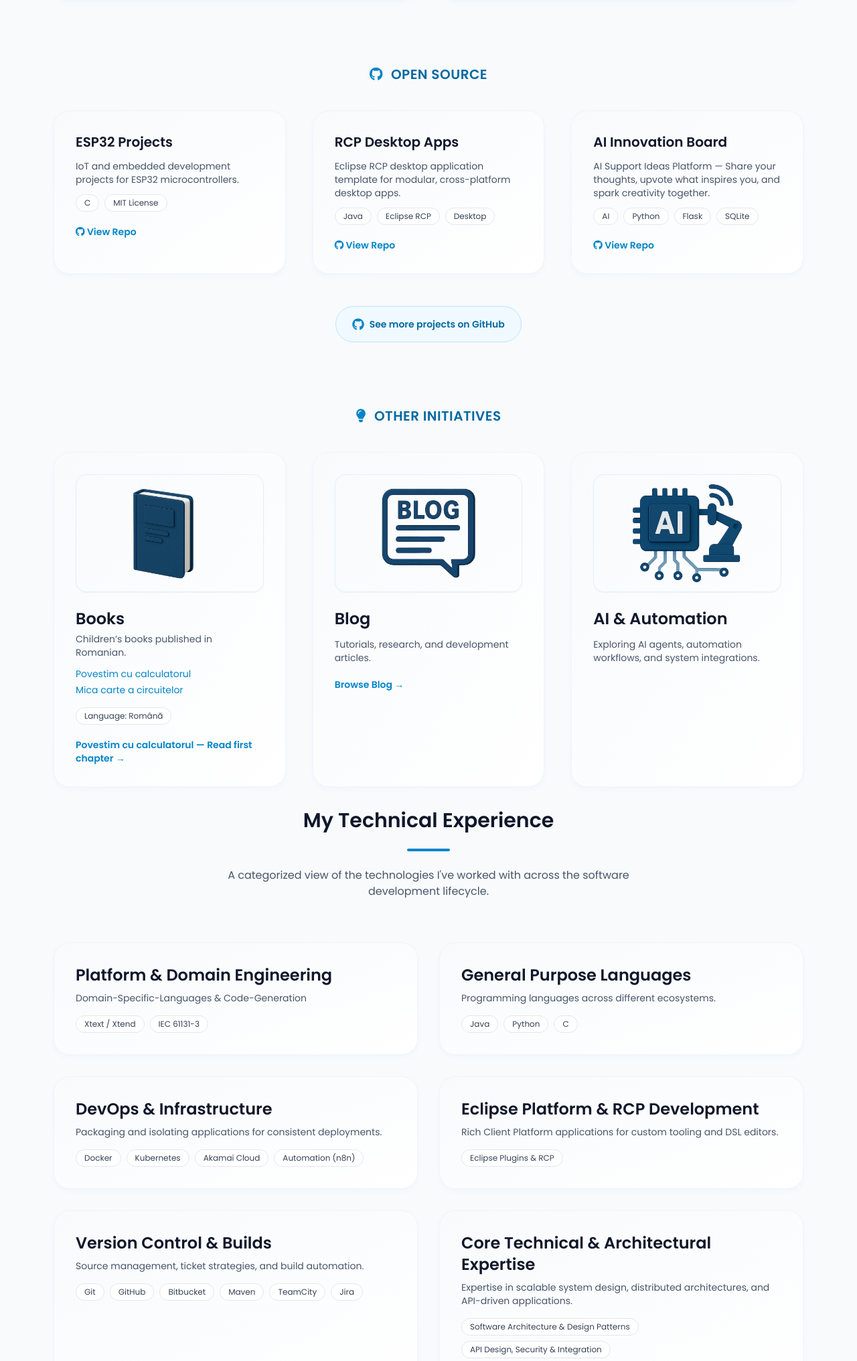
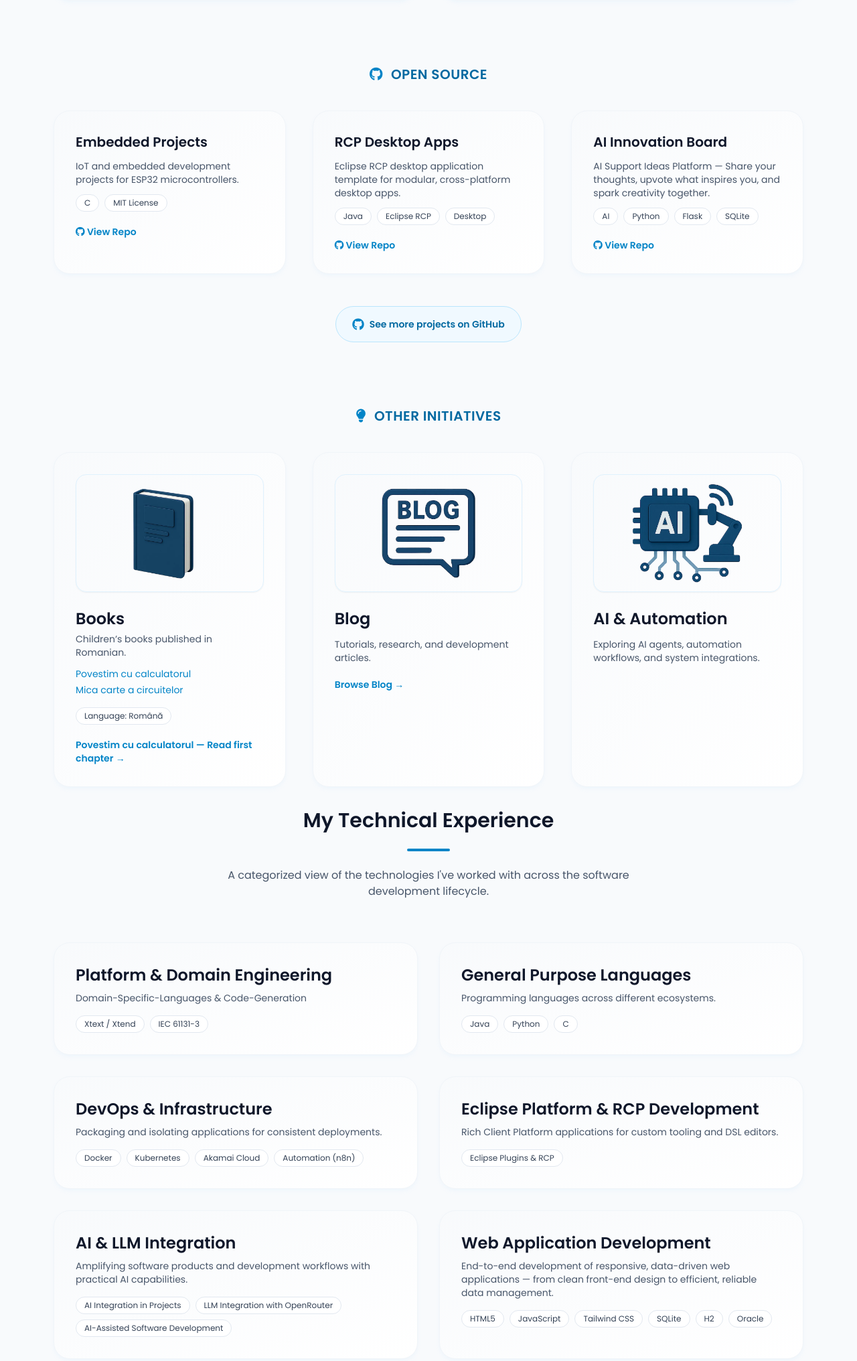
Before and after one commit to botacatalin/Portfolio_CV, a Flask app: page / in a window 1280 px wide. Shown: the part 2264-4296 px from the top of the page at 67% size. Run offline with Flask 3, Linux system fonts and the light colour scheme; some libraries are stand-ins or nearby versions.

Commit message:
Refactor

```diff
--- a/templates/_projects.html
+++ b/templates/_projects.html
@@ -109,7 +109,7 @@
       <div class="grid gap-8 lg:gap-10 lg:grid-cols-3">
         <!-- Each personal repo -->
         {% for project in [
-          {'title': 'ESP32 Projects', 'desc': 'IoT and embedded development projects for ESP32 microcontrollers.', 'tags': ['C', 'MIT License'], 'url': 'https://github.com/botacatalin/ESP32'},
+          {'title': 'Embedded Projects', 'desc': 'IoT and embedded development projects for ESP32 microcontrollers.', 'tags': ['C', 'MIT License'], 'url': 'https://github.com/botacatalin/ESP32'},
           {'title': 'RCP Desktop Apps', 'desc': 'Eclipse RCP desktop application template for modular, cross-platform desktop apps.', 'tags': ['Java', 'Eclipse RCP', 'Desktop'], 'url': 'https://github.com/nodes-ro/nodes-rcp-desktop'},
           {'title': 'AI Innovation Board', 'desc': 'AI Support Ideas Platform — Share your thoughts, upvote what inspires you, and spark creativity together. ', 'tags': ['AI', 'Python', 'Flask', 'SQLite'], 'url': 'https://github.com/nodes-ro/Ideas'},
 
--- a/templates/_skills.html
+++ b/templates/_skills.html
@@ -90,6 +90,40 @@
                 </div>
             </div>
 
+            <!-- AI & LLM Integration -->
+            <div
+                    class="rounded-3xl border border-slate-100 bg-gradient-to-br from-slate-50 to-white p-8 shadow-md shadow-sky-100/30 transition hover:shadow-lg hover:shadow-sky-100/40"
+            >
+                <h3 class="category-title text-2xl font-semibold text-slate-900">AI &amp; LLM Integration</h3>
+                <p class="mt-2 text-sm text-slate-600">
+                    Amplifying software products and development workflows with practical AI capabilities.
+                </p>
+                <div class="mt-4 flex flex-wrap gap-2 text-xs text-slate-700">
+                    <span class="rounded-full border border-slate-200 bg-white px-3 py-1">AI Integration in Projects</span>
+                    <span class="rounded-full border border-slate-200 bg-white px-3 py-1">LLM Integration with OpenRouter</span>
+                    <span class="rounded-full border border-slate-200 bg-white px-3 py-1">AI-Assisted Software Development</span>
+                </div>
+            </div>
+
+            <!-- Web Application Development -->
+            <div
+                    class="rounded-3xl border border-slate-100 bg-gradient-to-br from-slate-50 to-white p-8 shadow-md shadow-sky-100/30 transition hover:shadow-lg hover:shadow-sky-100/40"
+            >
+                <h3 class="category-title text-2xl font-semibold text-slate-900">Web Application Development</h3>
+                <p class="mt-2 text-sm text-slate-600">
+                    End-to-end development of responsive, data-driven web applications — from clean front-end design to
+                    efficient, reliable data management.
+                </p>
+                <div class="mt-4 flex flex-wrap gap-2 text-xs text-slate-700">
+                    <span class="rounded-full border border-slate-200 bg-white px-3 py-1">HTML5</span>
+                    <span class="rounded-full border border-slate-200 bg-white px-3 py-1">JavaScript</span>
+                    <span class="rounded-full border border-slate-200 bg-white px-3 py-1">Tailwind CSS</span>
+                    <span class="rounded-full border border-slate-200 bg-white px-3 py-1">SQLite</span>
+                    <span class="rounded-full border border-slate-200 bg-white px-3 py-1">H2</span>
+                    <span class="rounded-full border border-slate-200 bg-white px-3 py-1">Oracle</span>
+                </div>
+            </div>
+
             <!-- Row 3 -->
             <!-- Version Control & Builds -->
             <div
@@ -128,25 +162,6 @@
                 </div>
             </div>
 
-            <!-- Web Application Development -->
-            <div
-                    class="rounded-3xl border border-slate-100 bg-gradient-to-br from-slate-50 to-white p-8 shadow-md shadow-sky-100/30 transition hover:shadow-lg hover:shadow-sky-100/40"
-            >
-                <h3 class="category-title text-2xl font-semibold text-slate-900">Web Application Development</h3>
-                <p class="mt-2 text-sm text-slate-600">
-                    End-to-end development of responsive, data-driven web applications — from clean front-end design to
-                    efficient, reliable data management.
-                </p>
-                <div class="mt-4 flex flex-wrap gap-2 text-xs text-slate-700">
-                    <span class="rounded-full border border-slate-200 bg-white px-3 py-1">HTML5</span>
-                    <span class="rounded-full border border-slate-200 bg-white px-3 py-1">JavaScript</span>
-                    <span class="rounded-full border border-slate-200 bg-white px-3 py-1">Tailwind CSS</span>
-                    <span class="rounded-full border border-slate-200 bg-white px-3 py-1">SQLite</span>
-                    <span class="rounded-full border border-slate-200 bg-white px-3 py-1">H2</span>
-                    <span class="rounded-full border border-slate-200 bg-white px-3 py-1">Oracle</span>
-                </div>
-            </div>
-
             <!-- Row 5 -->
             <!-- Testing & QA -->
             <div
```
